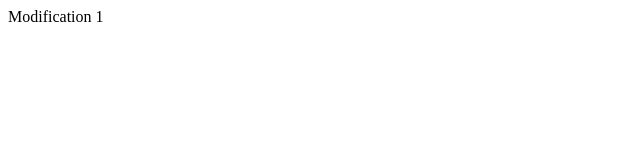
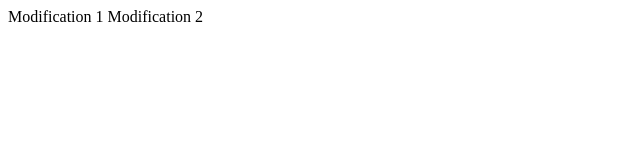
Before and after one commit to lakshmipriya455/vb1n3Repo, a plain HTML site: page index.htm in a window 1280 px wide. Shown: the whole page, without its empty margins (0-640 px from the left). Drawn offline with Linux system fonts and the light colour scheme.

Commit message:
modifeid

```diff
--- a/index.htm
+++ b/index.htm
@@ -4,5 +4,6 @@
 </head>
 <body>
 Modification 1
+Modification 2
 </body>
 </html>
```
